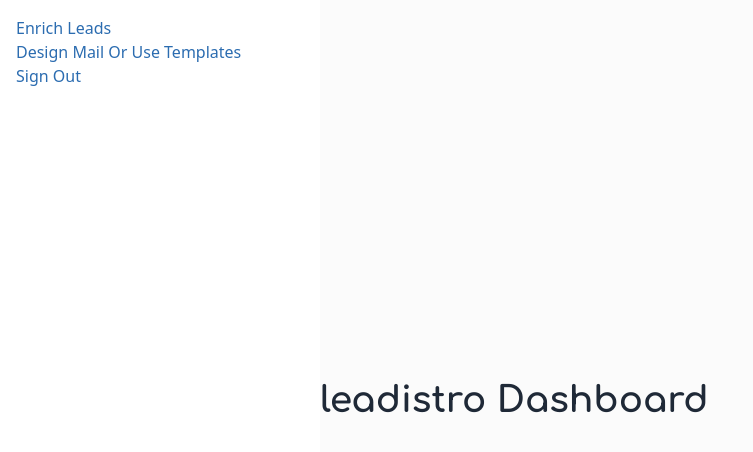
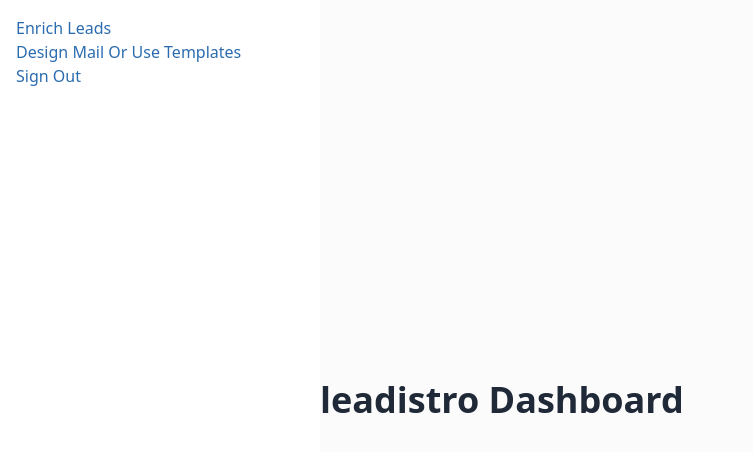
Before and after one commit to kalkey-dev-01/leadistro-web, a Next.js app: page /dashboard in a window 1280 px wide. Shown: the top 452 px of the page, without its empty margins (0-753 px from the left). Built offline with nearby package versions, Linux system fonts and the light colour scheme; no server answers.

Commit message:
Updated Font Var In Tailwind Config

```diff
--- a/src/components/FeaturesContainer.tsx
+++ b/src/components/FeaturesContainer.tsx
@@ -1,4 +1,3 @@
-import { Poppins } from '@next/font/google';
 import React, { useContext, useRef } from 'react';
 
 import { ScrollContext } from '../utils/scroll-observer';
@@ -65,11 +64,6 @@
   renderContent: (props: { progress: number }) => any;
 }
 
-const poppins = Poppins({
-  subsets: ['latin'],
-  weight: ['100', '200', '300', '400', '500', '600', '700', '800', '900'],
-});
-
 export const Feature: React.FC<Props> = ({ page, renderContent }) => {
   const { currentPage, numOfPages } = useContext(FContext);
   const refContainer = useRef<HTMLDivElement>(null);
@@ -97,7 +91,7 @@
   children,
 }) => (
   <div
-    className={`${poppins.className} grid min-h-screen w-full grid-cols-1 lg:grid-cols-2`}
+    className={`grid min-h-screen w-full grid-cols-1 font-poppins lg:grid-cols-2`}
   >
     {children}
   </div>
--- a/src/components/Footer.tsx
+++ b/src/components/Footer.tsx
@@ -1,21 +1,10 @@
 /* eslint-disable tailwindcss/no-custom-classname */
-import { Comfortaa, Poppins } from '@next/font/google';
 import Image from 'next/image';
 import React from 'react';
 
 import { AppConfig } from '@/utils/AppConfig';
 
 import logo from '../../public/assets/images/CircLogoBlack.png';
-
-const comfortaa = Comfortaa({
-  subsets: ['latin'],
-  variable: '--font-comfortaa',
-});
-
-const poppins = Poppins({
-  subsets: ['latin'],
-  weight: ['100', '200', '300', '400', '500', '600', '700', '800', '900'],
-});
 
 const Footer: React.FC = () => {
   return (
@@ -29,11 +18,9 @@
           alt="logo"
         />
         <div className={` mx-5 flex flex-col items-start justify-center`}>
-          <p className={`${comfortaa.className}  text-2xl font-semibold`}>
-            leadistro
-          </p>
+          <p className={`font-comfortaa  text-2xl font-semibold`}>leadistro</p>
           <span
-            className={`${poppins.className}  max-w-xs text-sm font-extralight tracking-wide`}
+            className={`max-w-xs  font-poppins text-sm font-extralight tracking-wide`}
           >
             © Copyright {new Date().getFullYear()} {AppConfig.title} Made For
             Power Users.
@@ -42,7 +29,7 @@
       </div>
       <div className="my-4 mx-3 items-center justify-self-center rounded-3xl bg-leadistroDark/5 p-5 backdrop-blur-sm md:m-0 md:h-full md:w-full">
         <span
-          className={` ${poppins.className} hidden text-lg font-light md:inline-block  `}
+          className={` hidden font-poppins text-lg font-light md:inline-block  `}
         >
           Social
         </span>
--- a/src/components/HowItWorks.tsx
+++ b/src/components/HowItWorks.tsx
@@ -1,4 +1,3 @@
-import { Poppins } from '@next/font/google';
 import { gsap } from 'gsap';
 import { ScrollTrigger } from 'gsap/dist/ScrollTrigger';
 import Image from 'next/image';
@@ -22,10 +21,6 @@
 //   subsets: ['latin'],
 //   variable: '--font-comfortaa',
 // });
-const poppins = Poppins({
-  subsets: ['latin'],
-  weight: ['100', '200', '300', '400', '500', '600', '700', '800', '900'],
-});
 
 const HowItWorks: React.FC = () => {
   const { innerWidth } = useContext(SizeContext);
@@ -138,7 +133,7 @@
     >
       <div className=" flex min-h-screen max-w-screen-xl flex-col items-center justify-center px-2 py-24 text-[27.5px] font-medium drop-shadow-[0_5px_3px_rgba(0,0,0,0.4)] md:py-28 md:text-4xl   md:font-semibold lg:px-20 lg:py-36  lg:text-[50px]">
         <div
-          className={`leading-snug tracking-wider md:tracking-wide ${poppins.className}`}
+          className={`font-poppins leading-snug tracking-wider md:tracking-wide`}
         >
           <div
             className={s.hiworkText}
--- a/src/components/Navbar.tsx
+++ b/src/components/Navbar.tsx
@@ -3,7 +3,6 @@
 // eslint-disable-next-line import/no-extraneous-dependencies
 // import { Dialog, Transition } from '@headlessui/react';
 import { Dialog, Tab, Transition } from '@headlessui/react';
-import { Comfortaa, Poppins } from '@next/font/google';
 import Atropos from 'atropos/react';
 import Image from 'next/image';
 import Link from 'next/link';
@@ -19,15 +18,6 @@
 import ModalImage from '@/public/assets/images/SignInModalDesign.png';
 import { ScrollContext } from '@/utils/scroll-observer';
 import { SizeContext } from '@/utils/size-observer';
-
-const comfortaa = Comfortaa({
-  subsets: ['latin'],
-  variable: '--font-comfortaa',
-});
-const poppins = Poppins({
-  subsets: ['latin'],
-  weight: ['100', '200', '300', '400', '500', '600', '700', '800', '900'],
-});
 
 function AuthModal(isOpen: boolean, closeModal: VoidFunction) {
   const { innerWidth } = useContext(SizeContext);
@@ -324,7 +314,7 @@
         <li className="px-2 py-1.5">
           <Link
             href="/"
-            className={`${comfortaa.className} border-none text-white hover:text-leadistroWhite`}
+            className={`border-none font-comfortaa text-white hover:text-leadistroWhite`}
           >
             <div className=" glass flex flex-row items-center justify-center gap-2 rounded-3xl border-2 border-leadistroGray pr-4">
               <Image src={Logo} alt="Logo" width={35} height={35} />
@@ -450,7 +440,7 @@
                 <li className={` border-2 border-white`}>
                   <Link
                     href="/about/"
-                    className={`${poppins.className} btn-block btn border-none bg-leadistroDark font-extrabold text-white hover:text-leadistroWhite`}
+                    className={`btn-block btn border-none bg-leadistroDark font-poppins font-extrabold text-white hover:text-leadistroWhite`}
                   >
                     About Us
                   </Link>
@@ -458,7 +448,7 @@
                 <li className={` border-2 border-white`}>
                   <Link
                     href="/about/"
-                    className={`${poppins.className} btn-block btn border-none bg-leadistroDark font-extrabold text-white hover:text-leadistroWhite`}
+                    className={`btn-block btn border-none bg-leadistroDark font-poppins font-extrabold text-white hover:text-leadistroWhite`}
                   >
                     Downloads
                   </Link>
@@ -466,7 +456,7 @@
                 <li className={` border-2 border-white`}>
                   <div
                     onClick={openModal}
-                    className={`${comfortaa.className} text-2xl md:text-4xl `}
+                    className={`font-comfortaa text-2xl md:text-4xl `}
                   >
                     Sign In
                   </div>
--- a/src/pages/dashboard.tsx
+++ b/src/pages/dashboard.tsx
@@ -1,19 +1,9 @@
-import { Comfortaa, Poppins } from '@next/font/google';
 import React from 'react';
 import { useAuthState } from 'react-firebase-hooks/auth';
 
 import { auth } from '@/firebase/config';
 import { Meta } from '@/layouts/Meta';
 import DashboardMain from '@/templates/dashboardMain';
-
-const comfortaa = Comfortaa({
-  subsets: ['latin'],
-  variable: '--font-comfortaa',
-});
-const poppins = Poppins({
-  subsets: ['latin'],
-  weight: ['100', '200', '300', '400', '500', '600', '700', '800', '900'],
-});
 
 const DashBoard = () => {
   const [user, loading, error] = useAuthState(auth);
@@ -33,9 +23,9 @@
       }
     >
       <div
-        className={`${poppins.className}  flex flex-col items-center justify-center`}
+        className={`flex  flex-col items-center justify-center font-poppins`}
       >
-        <h1 className={`${comfortaa.className} text-4xl font-extrabold`}>
+        <h1 className={`font-comfortaa text-4xl font-extrabold`}>
           leadistro Dashboard {user?.email}
         </h1>
       </div>
--- a/src/pages/index.tsx
+++ b/src/pages/index.tsx
@@ -2,7 +2,6 @@
 /* eslint-disable tailwindcss/no-custom-classname */
 /* eslint-disable unused-imports/no-unused-vars */
 /* eslint-disable no-plusplus */
-import { Comfortaa, Poppins } from '@next/font/google';
 import Atropos from 'atropos/react';
 import Link from 'next/link';
 import React, { useCallback, useContext, useRef, useState } from 'react';
@@ -18,15 +17,6 @@
 import MainWithThree from '@/templates/r3fMain';
 import { ScrollContext } from '@/utils/scroll-observer';
 import { SizeContext } from '@/utils/size-observer';
-
-const comfortaa = Comfortaa({
-  subsets: ['latin'],
-  variable: '--font-comfortaa',
-});
-const poppins = Poppins({
-  subsets: ['latin'],
-  weight: ['100', '200', '300', '400', '500', '600', '700', '800', '900'],
-});
 
 // HOME PAGE
 
@@ -65,18 +55,18 @@
         {/* Title && Subtitle */}
         <div className="hero-content flex flex-col items-center justify-center text-white drop-shadow-[0_5px_3px_rgba(0,0,0,0.4)]  md:items-start">
           <h1
-            className={` ${poppins.className} text-3xl font-normal leading-snug   lg:text-4xl xl:text-5xl`}
+            className={` font-poppins text-3xl font-normal leading-snug   lg:text-4xl xl:text-5xl`}
           >
             Generate More Leads and Close More Deals with{' '}
             <span
-              className={` ${comfortaa.className} text-3xl font-bold lg:text-4xl xl:text-6xl `}
+              className={` font-comfortaa text-3xl font-bold lg:text-4xl xl:text-6xl `}
             >
               {' '}
               leadistro{' '}
             </span>{' '}
           </h1>
           <h6
-            className={`my-5 ${poppins.className} text-base font-light leading-normal lg:text-lg xl:text-xl `}
+            className={`my-5 font-poppins text-base font-light leading-normal lg:text-lg xl:text-xl `}
           >
             {' '}
             Say goodbye to manual lead generation and create effective email
--- a/src/templates/r3fMain.tsx
+++ b/src/templates/r3fMain.tsx
@@ -1,3 +1,4 @@
+import { Comfortaa, Poppins } from '@next/font/google';
 import { MeshDistortMaterial } from '@react-three/drei';
 import { Canvas, useFrame } from '@react-three/fiber';
 import React, { useContext, useRef } from 'react';
@@ -14,6 +15,16 @@
   meta: React.ReactNode;
   children: React.ReactNode;
 };
+
+const comfortaa = Comfortaa({
+  subsets: ['latin'],
+  variable: '--font-comfortaa',
+});
+const poppins = Poppins({
+  subsets: ['latin'],
+  weight: ['100', '200', '300', '400', '500', '600', '700', '800', '900'],
+  variable: '--font-poppins',
+});
 
 function Box() {
   const { scrollY } = useContext(ScrollContext);
@@ -110,7 +121,7 @@
   return (
     <>
       <div
-        className={`flex min-w-full  flex-col items-center justify-between bg-black text-center md:text-start `}
+        className={`flex min-w-full flex-col items-center justify-between bg-black text-center md:text-start ${comfortaa.variable} ${poppins.variable}`}
       >
         {meta}
         <div className="fixed h-screen w-full bg-black">
--- a/tailwind.config.js
+++ b/tailwind.config.js
@@ -27,8 +27,8 @@
         },
       },
       fontFamily: {
-        poppins: 'var(--font-poppins)',
-        comfortaa: 'var(--font-comfortaa)',
+        poppins: ['var(--font-poppins)'],
+        comfortaa: ['var(--font-comfortaa)'],
       },
       height: {
         halfScreen: '50vh',
```
